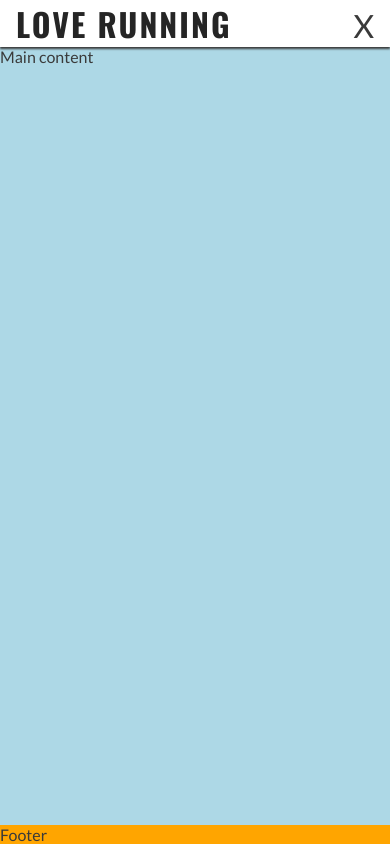
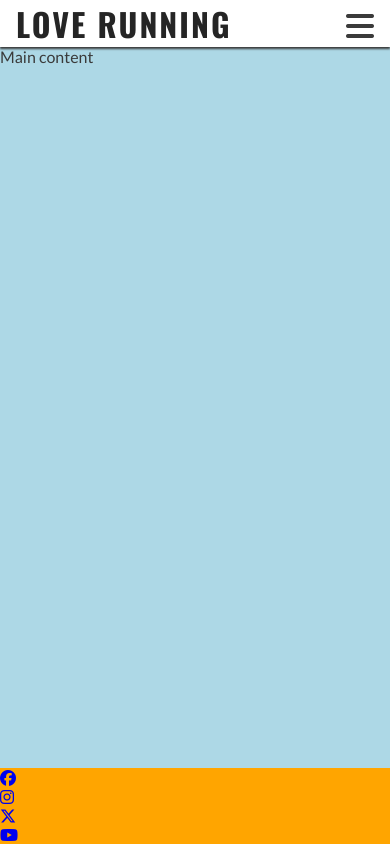
Before and after one commit to Swetlanda/Code-Institute-my-full-template, a plain HTML site: page index.html in a window 390 px wide. Drawn offline with nearby package versions, Linux system fonts and the light colour scheme.

Commit message:
Add social media icons and burger icon

```diff
--- a/index.html
+++ b/index.html
@@ -25,7 +25,10 @@
         <h1 id="logo">Love Running</h1>
     </a>
     <input type="checkbox" id="nav-toggle" name="nav-toggle">
-    <label for="nav-toggle" class="nav-toggle-label">X</label>
+    <label for="nav-toggle" class="nav-toggle-label">
+        <i class="fa-solid fa-bars"></i>
+
+    </label>
     <nav>
        <ul id="menu">
         <li><a href="" class="active">Home</a></li>
@@ -39,7 +42,19 @@
 <main>Main content</main>
 
 <!--Footer-->
-<footer>Footer</footer>
+<footer>
+    <ul>
+        <li><a href="https://www.facebook.com" target="_blank" rel="nonopener" aria-label="Visit our Facebook page (open in a new tab)"><i class="fa-brands fa-facebook"></i></a></li>
+        <li><a href="https://www.instagram.com/" target="_blank" rel="nonopener" aria-label="Visit our Instagram page (open in a new tab)"><i class="fa-brands fa-instagram"></i></a></li>
+        <li><a href="https://x.com/?lang=en" target="_blank" rel="nonopener" aria-label="Visit our X-Twitter page (open in a new tab)"><i class="fa-brands fa-x-twitter"></i></a></li>
+        <li><a href="https://youtube.com" target="_blank" rel="nonopener" aria-label="Visit our Youtube page (open in a new tab)"><i class="fa-brands fa-youtube"></i></i></a></li>
+
+    </ul>
+</footer>
+
+<!--Font Awesome kit for Social icons-->
+<script src="https://kit.fontawesome.com/e3f2204a0c.js" crossorigin="anonymous"></script>
+
 </body>
 
 </html>
```
